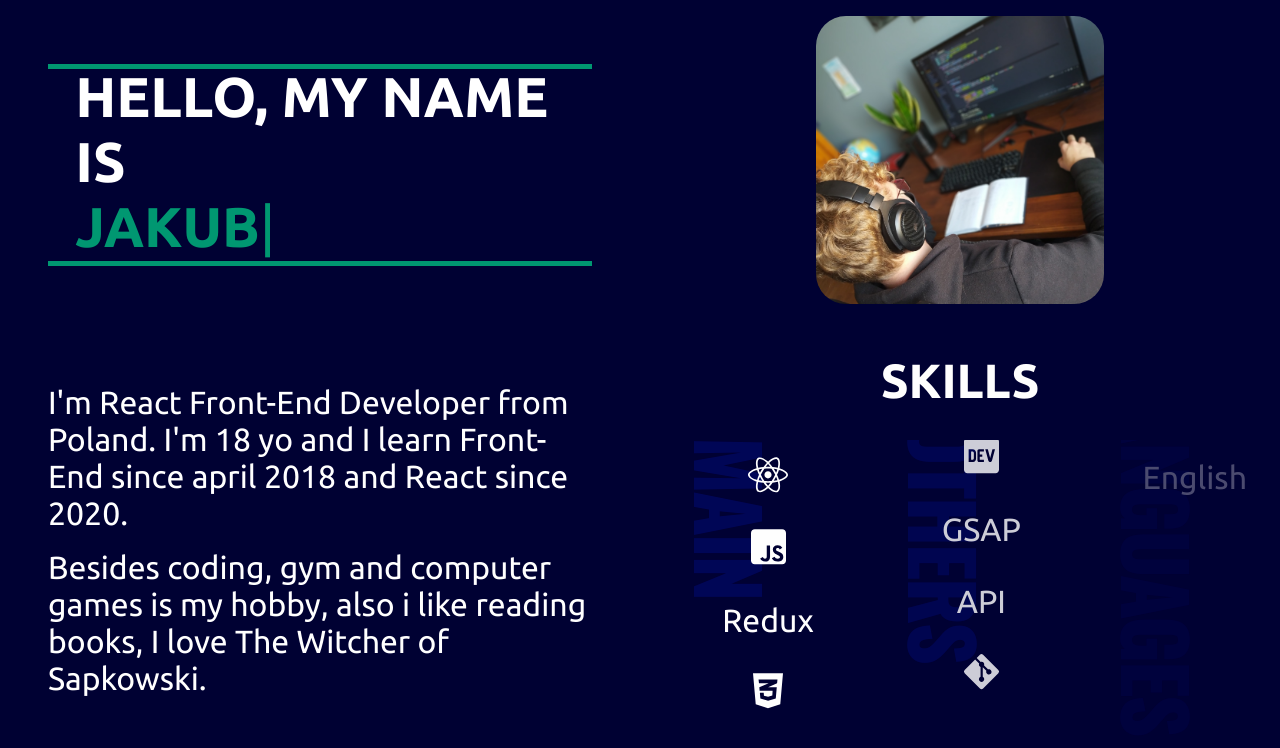
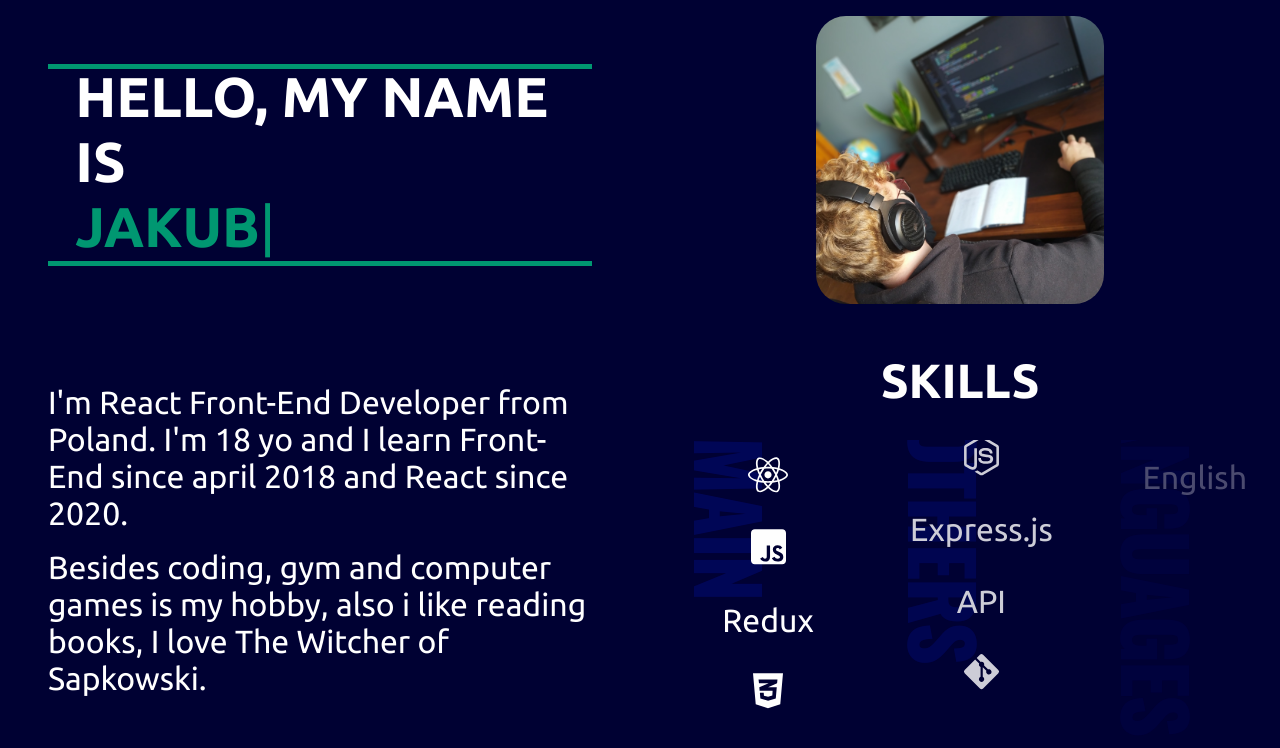
Before and after one commit to jjxmonster/jjxmonster.github.io, a React (Create React App) app: page /about in a window 1280 px wide. Shown: the top 748 px of the page. Built offline with nearby package versions, Linux system fonts and the light colour scheme.

Commit message:
little update

```diff
--- a/src/components/AboutPage.jsx
+++ b/src/components/AboutPage.jsx
@@ -1,106 +1,157 @@
-import { useEffect, useContext } from 'react'
+import { useEffect, useContext } from 'react';
 import { AppContext } from '../context/context.js';
 import DelayLink from 'react-delay-link';
-import { animationsOnMount, animationsOnUnMount } from '../gsap/aboutPageAnimations'
+import {
+   animationsOnMount,
+   animationsOnUnMount,
+} from '../gsap/aboutPageAnimations';
 
-import { FontAwesomeIcon } from '@fortawesome/react-fontawesome'
-import { faReact, faJsSquare, faCss3Alt, faPhp, faGitAlt, faDev } from '@fortawesome/free-brands-svg-icons'
+import { FontAwesomeIcon } from '@fortawesome/react-fontawesome';
+import {
+   faReact,
+   faJsSquare,
+   faCss3Alt,
+   faGitAlt,
+   faNodeJs,
+} from '@fortawesome/free-brands-svg-icons';
 
-import BackButton from './BackButton'
+import BackButton from './BackButton';
 
-import '../styles/about.css'
+import '../styles/about.css';
 
-import image from '../styles/images/me.jpg'
-
+import image from '../styles/images/me.jpg';
 
 const AboutPage = () => {
-
-    const { handleMoveChange } = useContext(AppContext)
+   const { handleMoveChange } = useContext(AppContext);
    useEffect(() => {
-        animationsOnMount()
-        handleMoveChange()
-    }, [])
+      animationsOnMount();
+      handleMoveChange();
+   }, []);
 
    return (
-        <div className="aboutPage">
-            <div className="aboutHeader">
-                <div className="aboutTitle aboutFlex">
-                    <div className="welcome">
-                        <div>  <h1></h1></div>
+      <div className='aboutPage'>
+         <div className='aboutHeader'>
+            <div className='aboutTitle aboutFlex'>
+               <div className='welcome'>
+                  <div>
+                     {' '}
+                     <h1></h1>
+                  </div>
                   <div>
                      <h2></h2>
                      <span></span>
                   </div>
                </div>
             </div>
-                <div className="aboutImage aboutFlex">
-                    <div className="imageSpace">
-                        <p className="imageText">yes, it's me!</p>
-                        <img src={ image } alt="mejpg" />
-                    </div>
-
+            <div className='aboutImage aboutFlex'>
+               <div className='imageSpace'>
+                  <p className='imageText'>yes, it's me!</p>
+                  <img src={image} alt='mejpg' />
                </div>
             </div>
-            <div className="aboutContent ">
-                <div className="aboutText aboutFlex">
-                    <div className="textSpace">
-                        <p id="top">I'm React Front-End Developer from Poland. I'm 18 yo and I learn Front-End since april 2018 and React since 2020.</p>
-                        <p id="bottom">Besides coding, gym and computer games is my hobby, also i like reading books, I love The Witcher of Sapkowski.</p>
+         </div>
+         <div className='aboutContent '>
+            <div className='aboutText aboutFlex'>
+               <div className='textSpace'>
+                  <p id='top'>
+                     I'm React Front-End Developer from Poland. I'm 18 yo and I
+                     learn Front-End since april 2018 and React since 2020.
+                  </p>
+                  <p id='bottom'>
+                     Besides coding, gym and computer games is my hobby, also i
+                     like reading books, I love The Witcher of Sapkowski.
+                  </p>
                </div>
             </div>
-                <div className="aboutSkills aboutFlex">
-                    <div className="skillsTitle">
+            <div className='aboutSkills aboutFlex'>
+               <div className='skillsTitle'>
                   <h1>SKILLS</h1>
                </div>
-                    <div className="skills">
-                        <div className="mainSkills">
-                            <div><h2>MAIN</h2>
+               <div className='skills'>
+                  <div className='mainSkills'>
+                     <div>
+                        <h2>MAIN</h2>
                      </div>
                      <ul>
-                                <li className="beforeReact before">
-                                    <p><FontAwesomeIcon className="skillsIcon" icon={ faReact } /></p>
+                        <li className='beforeReact before'>
+                           <p>
+                              <FontAwesomeIcon
+                                 className='skillsIcon'
+                                 icon={faReact}
+                              />
+                           </p>
                         </li>
-                                <li className="beforeJs before">
-                                    <p><FontAwesomeIcon className="skillsIcon" icon={ faJsSquare } /></p>
+                        <li className='beforeJs before'>
+                           <p>
+                              <FontAwesomeIcon
+                                 className='skillsIcon'
+                                 icon={faJsSquare}
+                              />
+                           </p>
                         </li>
-                                <li><p>Redux</p></li>
-                                <li className="beforeCss before">
-                                    <p><FontAwesomeIcon className="skillsIcon" icon={ faCss3Alt } /></p>
+                        <li>
+                           <p>Redux</p>
                         </li>
-                            </ul></div>
-                        <div className="otherSkills" >
-                            <div><h2>OTHERS</h2>
-                            </div>
-                            <ul>
-                                <li className="beforeCpp before">
-                                    <p><FontAwesomeIcon className="skillsIcon" icon={ faDev } /></p>
-                                </li>
-                                <li className='beforeGsap before'><p>GSAP</p></li>
-                                <li >
-                                    <p className='beforeApi before'>API</p>
-                                </li>
-                                <li className="beforeGit before">
-                                    <p><FontAwesomeIcon className="skillsIcon" icon={ faGitAlt } /></p>
+                        <li className='beforeCss before'>
+                           <p>
+                              <FontAwesomeIcon
+                                 className='skillsIcon'
+                                 icon={faCss3Alt}
+                              />
+                           </p>
                         </li>
                      </ul>
                   </div>
-                        <div className="langSkills">
-                            <div className="skillsTitle"><h2>LANGUAGES</h2>
+                  <div className='otherSkills'>
+                     <div>
+                        <h2>OTHERS</h2>
                      </div>
                      <ul>
-                                <li><p>Polish</p></li>
-                                <li><p>English</p></li>
+                        <li className='beforeNode before'>
+                           <p>
+                              <FontAwesomeIcon
+                                 className='skillsIcon'
+                                 icon={faNodeJs}
+                              />
+                           </p>
+                        </li>
+                        <li className='beforeExpress before'>
+                           <p>Express.js</p>
+                        </li>
+                        <li>
+                           <p className='beforeApi before'>API</p>
+                        </li>
+                        <li className='beforeGit before'>
+                           <p>
+                              <FontAwesomeIcon
+                                 className='skillsIcon'
+                                 icon={faGitAlt}
+                              />
+                           </p>
+                        </li>
                      </ul>
                   </div>
-
+                  <div className='langSkills'>
+                     <div className='skillsTitle'>
+                        <h2>LANGUAGES</h2>
+                     </div>
+                     <ul>
+                        <li>
+                           <p>Polish</p>
+                        </li>
+                        <li>
+                           <p>English</p>
+                        </li>
+                     </ul>
                   </div>
                </div>
             </div>
-            <DelayLink delay={ 1500 } to="/" replace={ false }>
-                <BackButton onUnMountFunction={ animationsOnUnMount } />
+         </div>
+         <DelayLink delay={1500} to='/' replace={false}>
+            <BackButton onUnMountFunction={animationsOnUnMount} />
          </DelayLink>
-        </div >
+      </div>
    );
-}
+};
 
 export default AboutPage;
--- a/src/objects/projects.js
+++ b/src/objects/projects.js
@@ -30,10 +30,10 @@ export const projects = [
       name: 'Tissot Store',
       linkName: 'tissot-store',
       images: [tissot1, tissot2, tissot3, tissot4],
-      description:
-         "React shopping cart with Tissot watches, user can browse the store's offer, add product to cart (if he wants, he can remove it). After entering the data in the form, order will be saved in json file",
+      description: `React shopping cart with Tissot watches, user can browse the store's offer, add product to cart (if he wants, he can remove it). After entering the data in the form, order will be saved in json file  due to custom backend with express.js. User can also check all
+         orders`,
       technology:
-         'React, Redux, Styled Components, React Final Form, React-Query, JSON Server',
+         'React, Redux, Styled Components, React Final Form, React-Query, Node.js, Express.js',
       github: '',
    },
    {
--- a/src/styles/about.css
+++ b/src/styles/about.css
@@ -9,10 +9,7 @@
    flex-direction: column;
 }
 
-
-
 .aboutHeader {
-
    visibility: hidden;
    flex-direction: row;
    display: flex;
@@ -20,11 +17,9 @@
 }
 
 .aboutTitle {
-
    align-items: center;
    justify-content: center;
    display: flex;
-
 }
 
 .welcome {
@@ -34,7 +29,6 @@
    width: 85%;
    height: 50%;
 }
-
 
 .welcome div {
    color: white;
@@ -58,7 +52,7 @@ h2 {
    color: rgb(0, 151, 113);
    font-size: 7vh;
    opacity: 0;
-    transition: .2s;
+   transition: 0.2s;
 }
 
 .app .active {
@@ -74,13 +68,13 @@ h2 {
    right: 0;
    left: 0;
    margin: auto;
-    content: "";
+   content: '';
    animation: border 1s forwards;
-    animation-delay: .4s;
+   animation-delay: 0.4s;
 }
 
 .rollWelcome::before {
-    animation: roll .3s forwards;
+   animation: roll 0.3s forwards;
 }
 
 @keyframes roll {
@@ -88,18 +82,15 @@ h2 {
       width: 100%;
    }
 
-
    100% {
       width: 0%;
    }
 }
 
-
 @keyframes border {
    0% {
       width: 0%;
    }
-
 
    100% {
       width: 100%;
@@ -138,8 +129,8 @@ h2 {
    background-color: rgba(0, 7, 70, 0.459);
    width: 0%;
    height: 0%;
-    content: "";
-    transition: .2s;
+   content: '';
+   transition: 0.2s;
 }
 
 .imageSpace:hover::before {
@@ -147,24 +138,20 @@ h2 {
    height: 100%;
 }
 
-
-
 .imageSpace:hover .imageText {
-
    opacity: 1;
 }
 
 .imageText {
    user-select: none;
    z-index: 0;
-    transition: .2s;
+   transition: 0.2s;
    position: absolute;
    font-size: 4vh;
    opacity: 0;
    color: white;
    font-family: 'Indie Flower', cursive;
 }
-
 
 .aboutContent {
    visibility: hidden;
@@ -232,9 +219,7 @@ h2 {
    text-orientation: mixed;
 }
 
-
 .skills div {
-
    width: 100%;
    position: relative;
 }
@@ -246,7 +231,6 @@ h2 {
    list-style: none;
    width: 80%;
    float: right;
-
 }
 
 .skills li {
@@ -260,7 +244,7 @@ h2 {
 }
 
 .skills li p {
-    transition: .5s ease;
+   transition: 0.5s ease;
 }
 
 .beforeReact::before {
@@ -273,8 +257,8 @@ h2 {
    font-size: 3vh;
    max-width: 100%;
    max-height: 100%;
-    content: "React";
-    transition: .5s ease;
+   content: 'React';
+   transition: 0.5s ease;
 }
 
 .beforeJs::before {
@@ -287,8 +271,8 @@ h2 {
    font-size: 3vh;
    max-width: 100%;
    max-height: 100%;
-    content: "JavaScript";
-    transition: .5s ease;
+   content: 'JavaScript';
+   transition: 0.5s ease;
 }
 
 .beforeRwd::before {
@@ -302,11 +286,11 @@ h2 {
    font-size: 3vh;
    max-width: 100%;
    max-height: 100%;
-    content: "Responsive Web Design";
-    transition: .5s ease;
+   content: 'Responsive Web Design';
+   transition: 0.5s ease;
 }
 
-.beforeGsap::before {
+.beforeExpress::before {
    cursor: pointer;
    display: flex;
    align-items: center;
@@ -317,10 +301,9 @@ h2 {
    font-size: 3vh;
    max-width: 100%;
    max-height: 100%;
-    content: "Smooth Animations";
-    transition: .5s ease;
+   content: 'Learning...';
+   transition: 0.5s ease;
 }
-
 
 .beforeCss::before {
    cursor: pointer;
@@ -333,11 +316,11 @@ h2 {
    font-size: 3vh;
    max-width: 100%;
    max-height: 100%;
-    content: "Along with Styled Components";
-    transition: .5s ease;
+   content: 'Along with Styled Components';
+   transition: 0.5s ease;
 }
 
-.beforeCpp::before {
+.beforeNode::before {
    cursor: pointer;
    display: flex;
    align-items: center;
@@ -347,8 +330,8 @@ h2 {
    font-size: 3vh;
    max-width: 100%;
    max-height: 100%;
-    content: "C++ (basics)";
-    transition: .5s ease;
+   content: 'Node.js (basics)';
+   transition: 0.5s ease;
 }
 
 .beforeApi::before {
@@ -361,10 +344,9 @@ h2 {
    font-size: 3vh;
    max-width: 100%;
    max-height: 100%;
-    content: "Working with Api";
-    transition: .5s ease;
+   content: 'Working with Api';
+   transition: 0.5s ease;
 }
-
 
 .beforeGit::before {
    cursor: pointer;
@@ -376,11 +358,9 @@ h2 {
    font-size: 3vh;
    max-width: 100%;
    max-height: 100%;
-    content: "Git";
-    transition: .5s ease;
+   content: 'Git';
+   transition: 0.5s ease;
 }
-
-
 
 .before:hover p {
    opacity: 0;
@@ -393,7 +373,6 @@ h2 {
 .skillsIcon {
    font-size: 5vh;
 }
-
 
 .spanBack {
    visibility: hidden;
@@ -416,7 +395,7 @@ h2 {
 }
 
 .spanBack::before {
-    content: "";
+   content: '';
    position: absolute;
    color: white;
    width: 100%;
@@ -439,52 +418,16 @@ h2 {
    color: white;
 }
 
-
-
-
-
-
-
-
-
-
-
-
-
-
-
-
-
-
-
-
-
-
-
-
-
-
-
-
-
-
-
-
-
 /* M O B I L E */
 
 @media only screen and (max-width: 1200px) {
-
-
    .aboutHeader {
       flex-direction: column;
    }
 
    .aboutTitle {
-
       padding-top: 10%;
       padding-bottom: 10%;
-
    }
 
    .aboutContent {
```
Also changed, not shown: src/components/Home.jsx (+77 -46 lines). Lines whose indentation alone changed are shown as unchanged.
